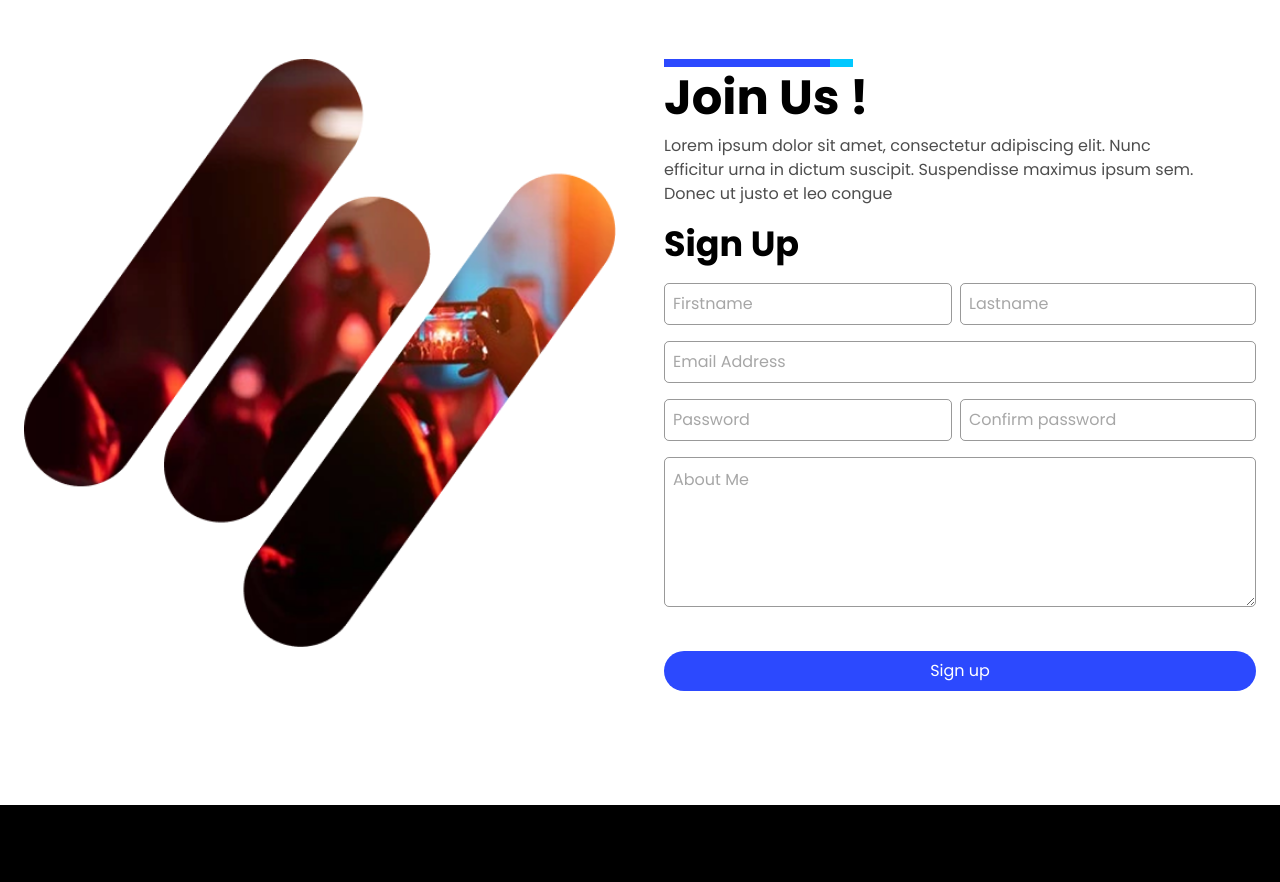
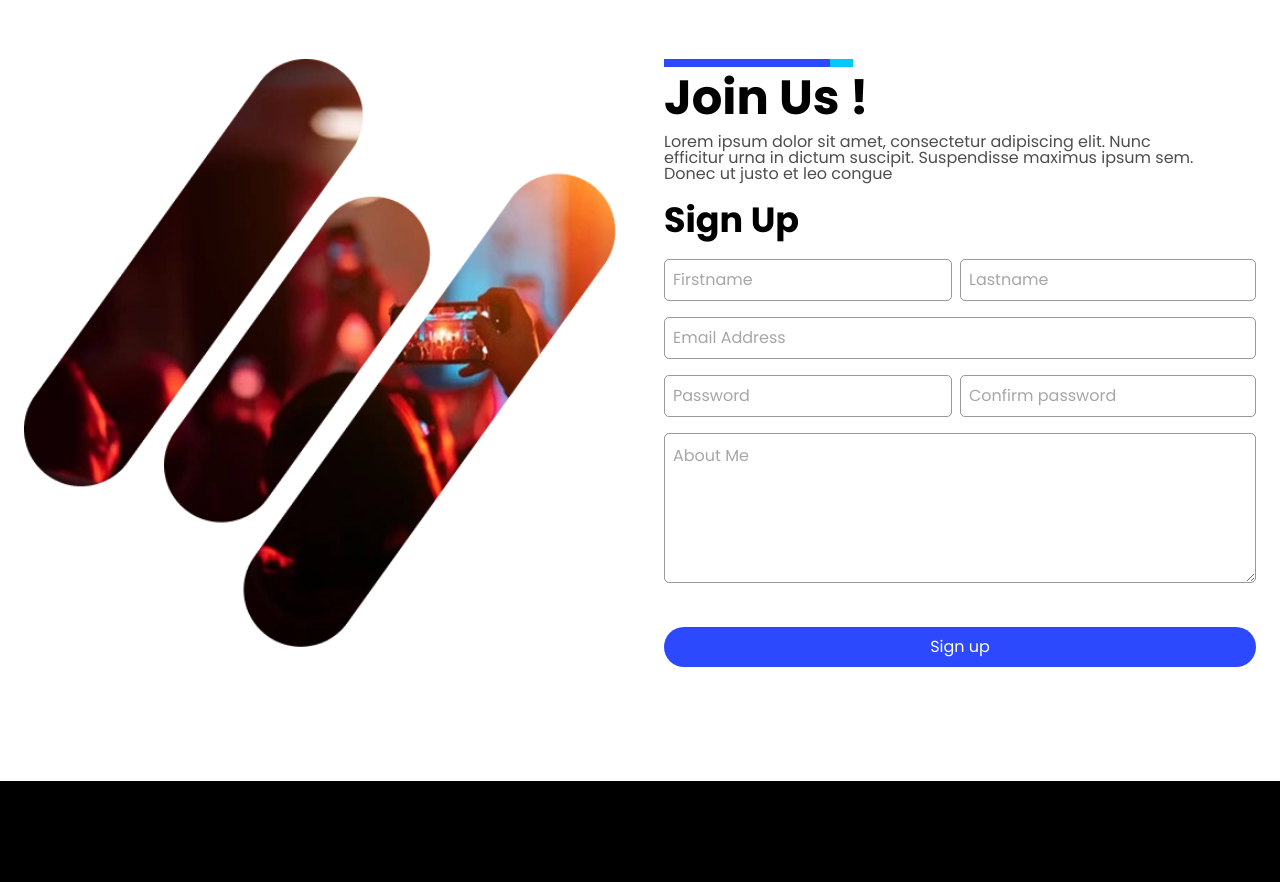
Before and after one commit to khushboo-590/Eventfree, a React (Vite) app: page / in a window 1280 px wide. Shown: the part 3100-3982 px from the top of the page. Built offline with nearby package versions, Linux system fonts and the light colour scheme.

Commit message:
join section add px

```diff
--- a/src/components/Join.jsx
+++ b/src/components/Join.jsx
@@ -18,7 +18,7 @@ const Join = () => {
                     </svg>
                     <div className='text-black  text-[48px] leading-[130%] '>
                         <Header title="Join Us !" /></div>
-                    <p className=' max-w-[543px] font-normal text-[16px] leading-[24px] text-[#000000B2] mt-[5px] mb-[15px]'>Lorem ipsum dolor sit amet, consectetur adipiscing elit. Nunc efficitur urna in dictum suscipit. Suspendisse maximus ipsum sem. Donec ut justo et leo congue </p>
+                    <p className=' max-w-[543px] font-normal text-[16px] leading-[100%] text-[#000000B2] mt-[5px] mb-[15px]'>Lorem ipsum dolor sit amet, consectetur adipiscing elit. Nunc efficitur urna in dictum suscipit. Suspendisse maximus ipsum sem. Donec ut justo et leo congue </p>
                     <h3 className='font-bold  text-[35px] leading-[130%] text-black' >Sign Up</h3>
                     <form className=' mt-4 mx-auto'>
                         <div className='flex-wrap flex '>
--- a/src/index.css
+++ b/src/index.css
@@ -4,8 +4,7 @@
 @import "tailwindcss";
 
 
-body {
-    scroll-behavior: smooth;
+ body {
 font-family: "Poppins", sans-serif;}
 
 .ff-yantramanav {
```
